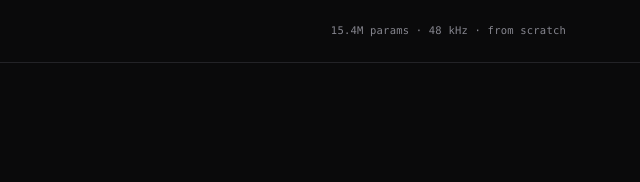
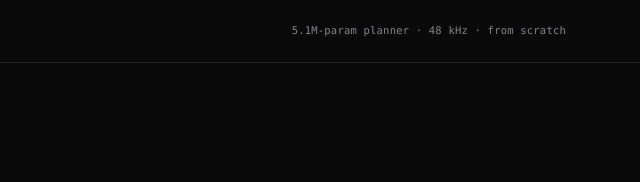
Before and after one commit to EncryptedCatGames/orb-audio, a plain HTML site: page web/static/index.html in a window 1280 px wide. Shown: the top 182 px of the page, 640-1280 px from the left. Drawn offline with Linux system fonts and the light colour scheme; no server answers.

Commit message:
Web demo: state the planner size (5.1M), not a stale 15.4M total

```diff
--- a/web/static/index.html
+++ b/web/static/index.html
@@ -13,7 +13,7 @@
 <header class="topbar">
   <div class="wrap topbar-inner">
     <a class="wordmark" href="/" aria-label="ORB home">ORB</a>
-    <div class="statline">15.4M params · 48 kHz · from scratch</div>
+    <div class="statline">5.1M-param planner · 48 kHz · from scratch</div>
   </div>
 </header>
 
```
